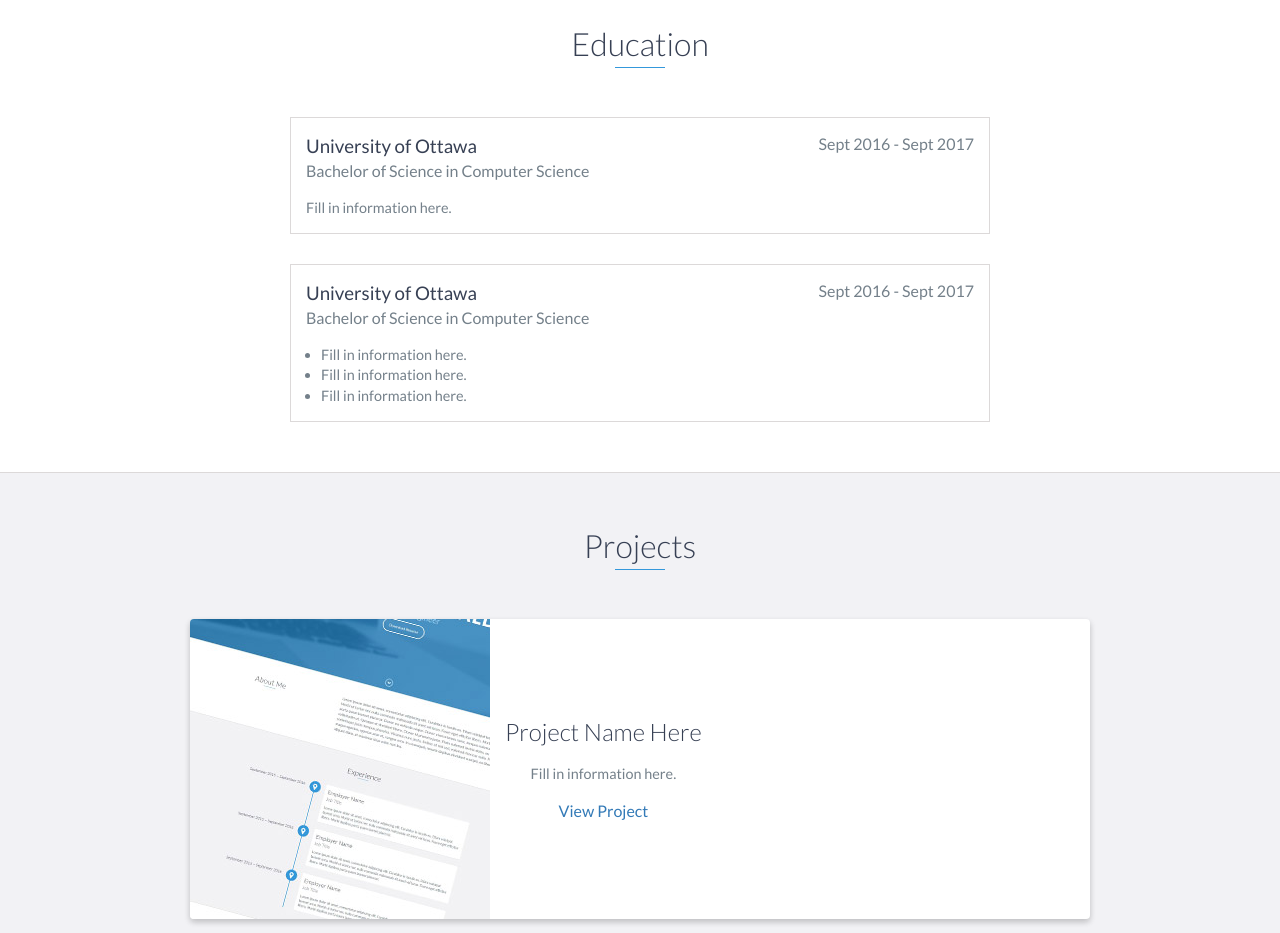
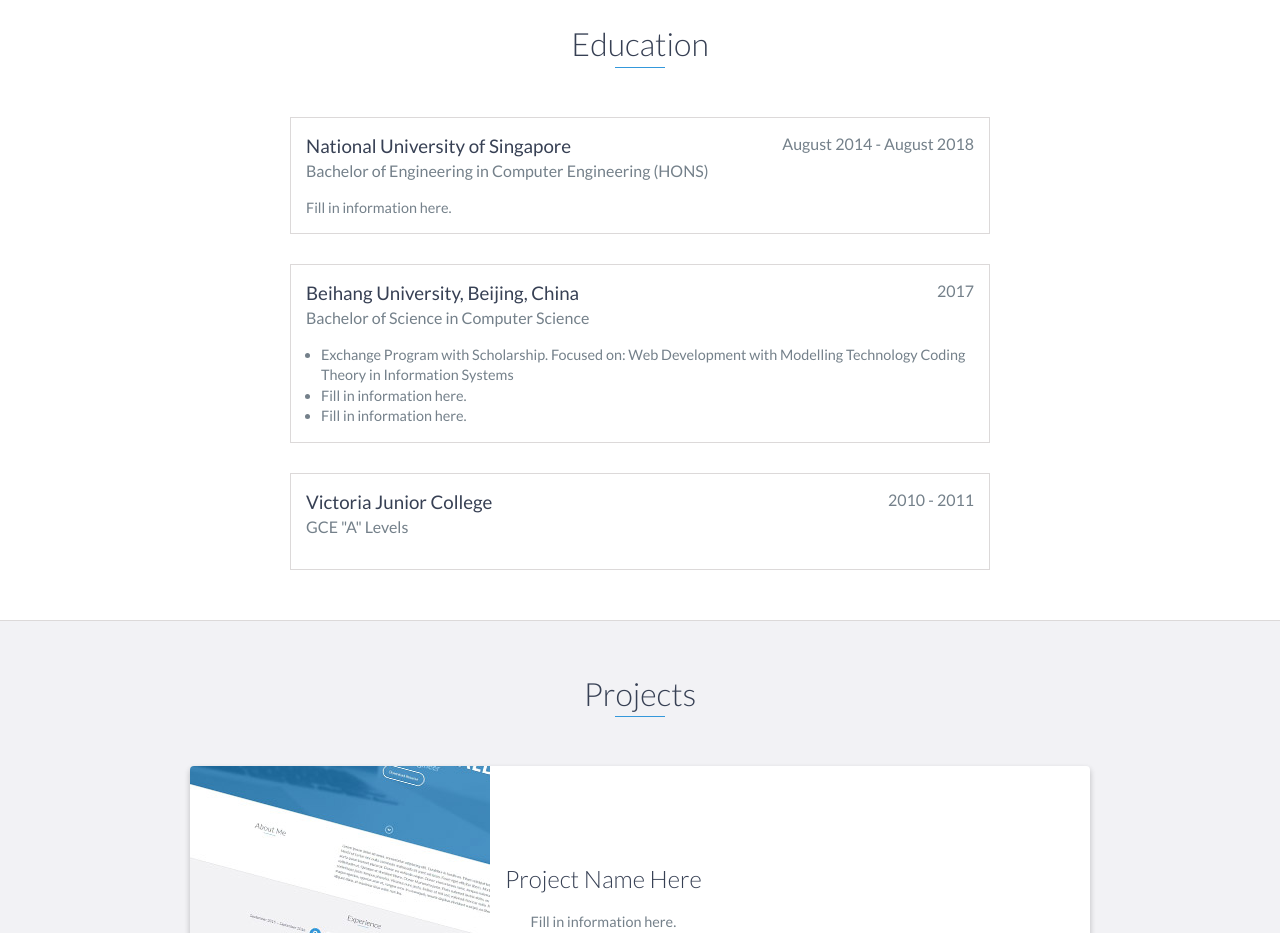
Before and after one commit to aarontangjw/Portfolio, a website: page index.html in a window 1280 px wide. Shown: the part 1740-2673 px from the top of the page. Drawn offline with nearby package versions, Linux system fonts and the light colour scheme.

Commit message:
Changed education and message form submission details.

```diff
--- a/index.html
+++ b/index.html
@@ -114,9 +114,9 @@
     <div id="education">
         <h2 class="heading">Education</h2>
         <div class="education-block">
-            <h3>University of Ottawa</h3>
-            <span class="education-date">Sept 2016 - Sept 2017</span>
-            <h4>Bachelor of Science in Computer Science</h4>
+            <h3>National University of Singapore</h3>
+            <span class="education-date">August 2014 - August 2018</span>
+            <h4>Bachelor of Engineering in Computer Engineering (HONS)</h4>
             <p>
                 Fill in information here.
             </p>
@@ -124,12 +124,15 @@
         <!-- End .education-block -->
 
         <div class="education-block">
-            <h3>University of Ottawa</h3>
-            <span class="education-date">Sept 2016 - Sept 2017</span>
+            <h3>Beihang University, Beijing, China</h3>
+            <span class="education-date">2017</span>
             <h4>Bachelor of Science in Computer Science</h4>
             <ul>
                 <li>
-                    Fill in information here.
+                    Exchange Program with Scholarship.
+                    Focused on:
+                    Web Development with Modelling Technology
+                    Coding Theory in Information Systems
                 </li>
                 <li>
                     Fill in information here.
@@ -137,6 +140,15 @@
                 <li>
                     Fill in information here.
                 </li>
+            </ul>
+        </div>
+        <!-- End .education-block -->
+
+        <div class="education-block">
+            <h3>Victoria Junior College</h3>
+            <span class="education-date">2010 - 2011</span>
+            <h4>GCE "A" Levels</h4>
+            <ul>
             </ul>
         </div>
         <!-- End .education-block -->
@@ -219,7 +231,7 @@
     <div id="contact">
         <h2>Get in Touch</h2>
         <div id="contact-form">
-            <form method="POST" action="https://formspree.io/email@email.com">
+            <form method="POST" action="https://formspree.io/aarontangjw@gmail.com">
                 <input type="hidden" name="_subject" value="Contact request from personal website" />
                 <input type="email" name="_replyto" placeholder="Your email" required>
                 <textarea name="message" placeholder="Your message" required></textarea>
@@ -252,7 +264,7 @@
                             <a href="https://stackoverflow.com/" target="_blank"><i class="fa fa-stack-overflow" aria-hidden="true"></i></a>
                         </li>
                         <li>
-                            <a href="https://linkedin.com/" target="_blank"><i class="fa fa-linkedin" aria-hidden="true"></i></a>
+                            <a href="https://www.linkedin.com/in/aaron-tang-jia-wei-a22999114/" target="_blank"><i class="fa fa-linkedin" aria-hidden="true"></i></a>
                         </li>
                         <li>
                             <a href="https://www.facebook.com/" target="_blank"><i class="fa fa-facebook" aria-hidden="true"></i></a>
```
